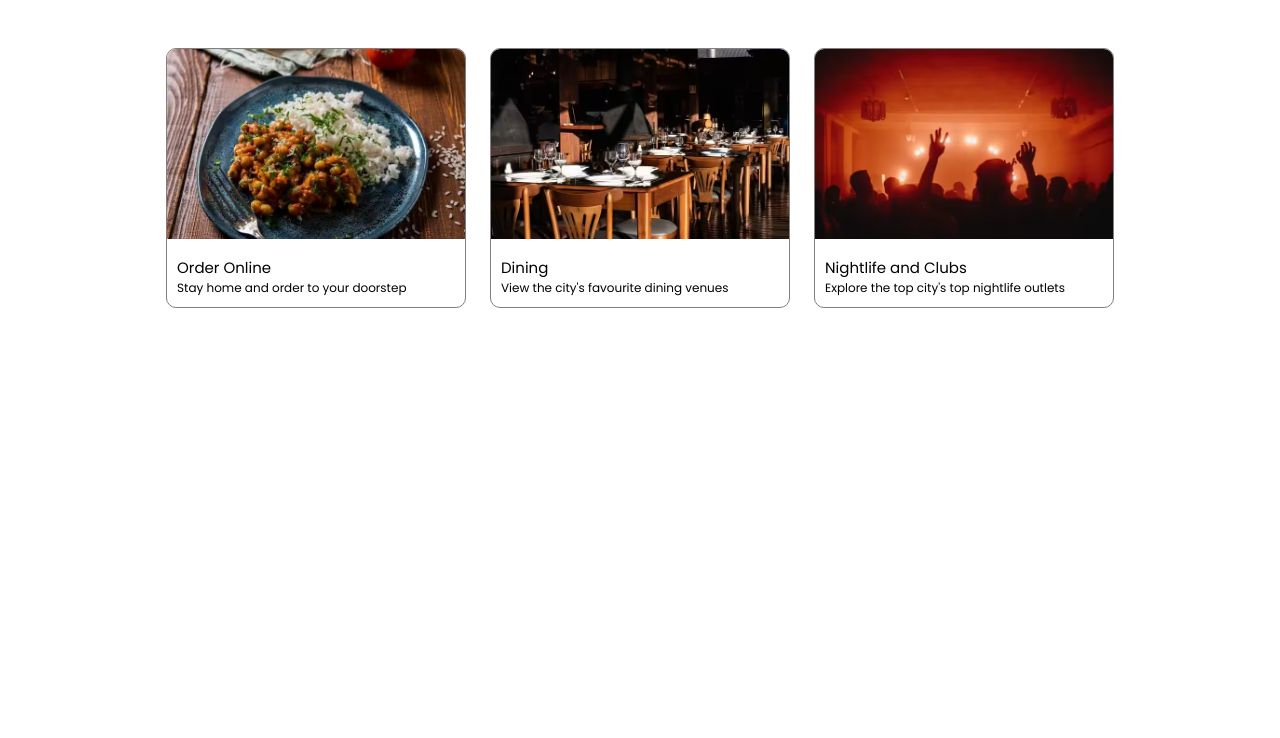
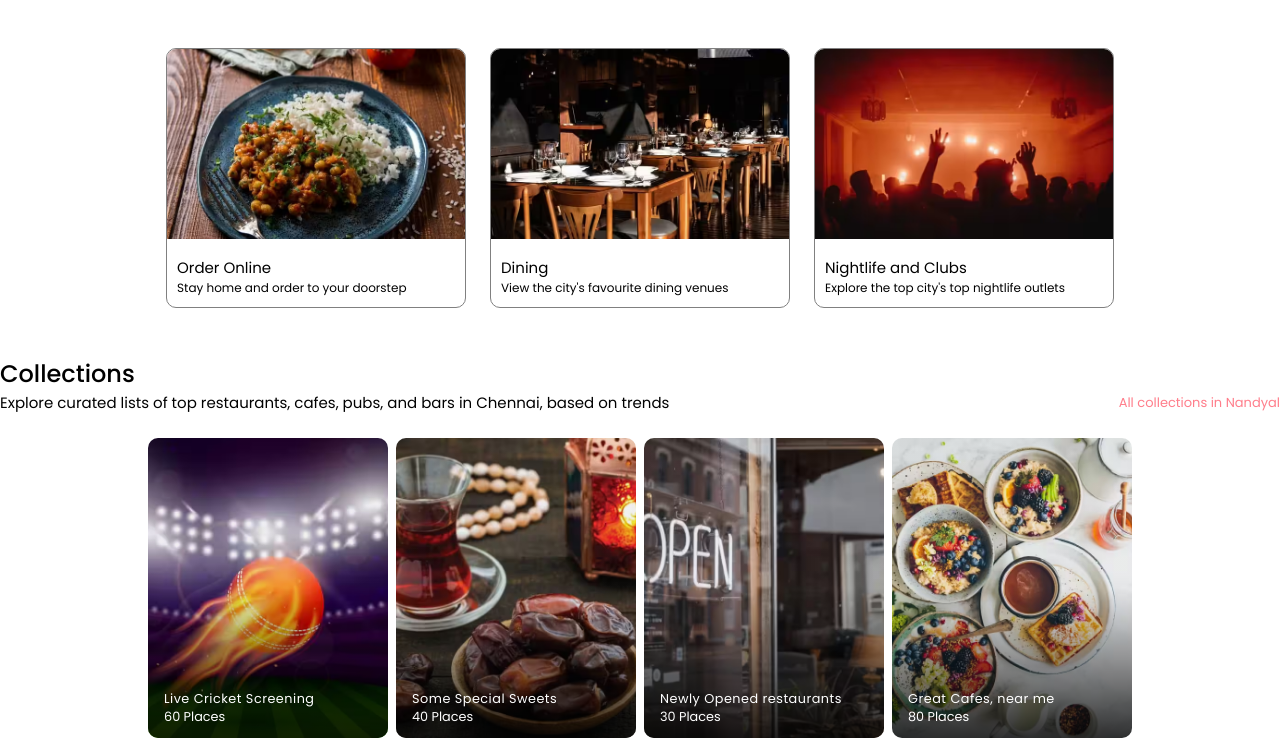
Before and after one commit to yaswanths2002/zomato_page_project, a plain HTML site: page index.html in a window 1280 px wide. Shown: the part 480-1218 px from the top of the page. Before the commit the page ends 836 px from the top, so only its background shows below. Drawn offline with Linux system fonts and the light colour scheme.

Commit message:
This the Day-3 collections section

```diff
--- a/index.html
+++ b/index.html
@@ -85,5 +85,56 @@
       </div>
     </section>
 
+    <!-- Day-3 Collection Section -->
+
+    <section class="container collections">
+      <h1>Collections</h1>
+      <div class="sub__heading_container">
+        <span>
+          Explore curated lists of top restaurants, cafes, pubs, and bars in Chennai, based on trends
+        </span>
+        <span>
+          All collections in Nandyal
+        </span>
+      </div>
+
+      <div class="collections_card_container">
+        <div class="card card1">
+          <div class="overlay"></div>
+            <div class="content">
+              <h4>Live Cricket Screening</h4>
+              <span>60 Places</span>
+            </div>
+        </div>
+
+        <div class="card card2">
+          <div class="overlay"></div>
+            <div class="content">
+              <h4>Some Special Sweets</h4>
+              <span>40 Places</span>
+            </div>
+
+        </div>
+
+        <div class="card card3">
+          <div class="overlay"></div>
+            <div class="content">
+              <h4>Newly Opened restaurants</h4>
+              <span>30 Places</span>
+            </div>
+        </div>
+
+        <div class="card card4">
+          <div class="overlay"></div>
+            <div class="content">
+              <h4>Great Cafes, near me</h4>
+              <span>80 Places</span>
+            </div>
+        </div>
+
+      </div>
+
+    </section>
+
      </body>
 </html>
--- a/styles.css
+++ b/styles.css
@@ -177,4 +177,87 @@
 }
 .we__offer_content p{
     font-size: 12px;
+
 }
+
+/* Day-3 Collection Section */
+
+.collections h1{
+    font-weight: 500;
+}
+.collections .sub__heading_container{
+    font-size: 15px;
+    display: flex;
+    align-items: center;
+    justify-content: space-between;
+    flex-wrap: wrap;
+    gap: 1rem;
+}
+/* Here we can access the child by using nth child and using 2 */
+.sub__heading_container span:nth-child(2){
+    color: #ff7e8b;
+    font-size: 13px;
+    cursor: pointer;
+}
+.collections_card_container{
+    display: flex;
+    align-items: center;
+    justify-content: center;
+    flex-wrap: wrap;
+    gap: 0.5rem;
+    margin-top: 1.5rem;
+}
+
+.collections_card_container .card{
+    height: 300px;
+    min-width: 240px;
+    background-size: cover;
+    background-position: center;
+    border-radius: 10px;
+    position: relative;
+}
+
+.card1{
+    background-image: url(./images/collection1.jpg);
+}
+.card2{
+    background-image: url(./images/collection2.jpg);
+}
+.card3{
+    background-image: url(./images/collection3.jpg);
+}
+.card4{
+    background-image: url(./images/collection4.jpg);
+}
+
+.overlay{
+    width: 100%;
+    height: 100%;
+    position: absolute;
+    top: 0;
+    left: 0;
+    /* linear gradient==>New Concept
+    if we choose 0 bottom to top
+    and if we give 90 right to left */
+    border-radius: 10px;
+    background: linear-gradient(
+        0deg,
+        rgba(0,0,0,0.8) 0%,
+        rgba(0,0,0,0.05) 50%,
+        rgba(0,0,0,0.05) 80%
+
+    );
+}
+.collections_card_container .card .content{
+    position: absolute;
+    bottom: 0;
+    left: 0;
+    color: white;
+    padding: 12px 16px;
+    font-size: 0.8rem;
+}
+
+.content h4{
+    font-weight: 400;
+    letter-spacing: 0.5px;
+}
```
